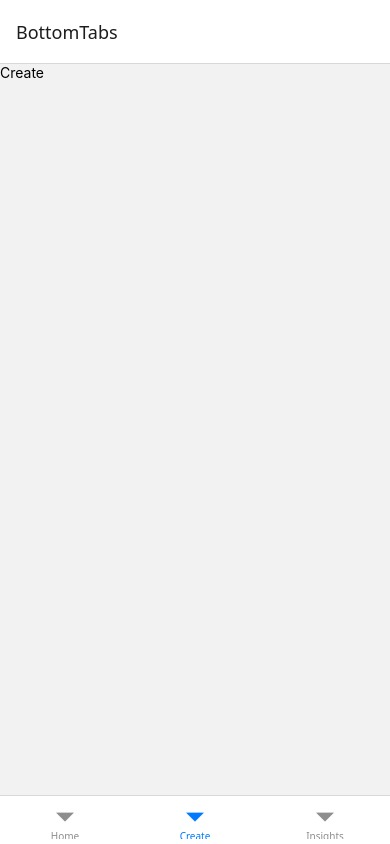
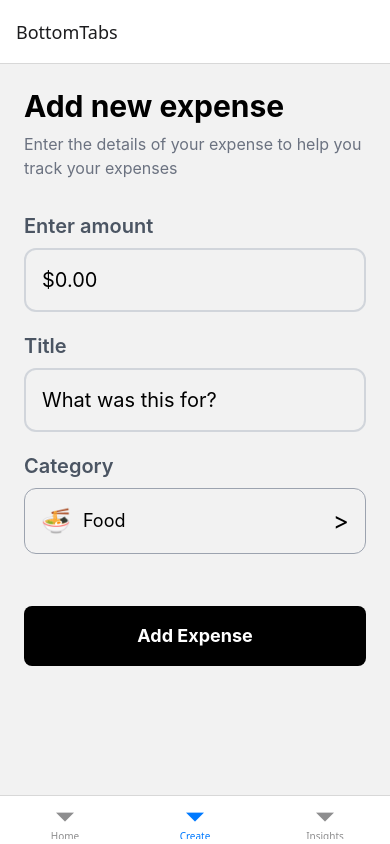
Before and after one commit to Kapsih/myFinanceTracker, a React Native app: screen /Create in a window 390 px wide. Built offline with nearby package versions, Linux system fonts and the light colour scheme.

Commit message:
Designed Create expense screen. Add temp values

```diff
--- a/src/screens/Create.js
+++ b/src/screens/Create.js
@@ -1,10 +1,71 @@
-import { StyleSheet, Text, View } from 'react-native'
-import React from 'react'
+import { StyleSheet, Text, View, ScrollView, TextInput, Pressable, Alert } from 'react-native'
+import { useState } from 'react';
+import tailwind from 'twrnc'
+const Create = () => {
+const [amount,setAmount] = useState(null);
+const [title,setTitle] = useState("");
 
-const Create = () => {
+const handleAddExpense = ()=>
+  {
+    if(!amount || !title){
+      console.log("All fields are required");
+      Alert.alert("All fields are required");
+      return;
+    }
+    console.log("amount", amount);
+    console.log("title", title);
+  }
+
   return (
     <View>
-      <Text>Create</Text>
+      <ScrollView contentContainerStyle={tailwind`p-6`}>
+        {/*Header Section*/}
+        <Text style={tailwind`text-3xl font-bold text-black`}>Add new expense</Text>
+        <Text style={tailwind`text-base text-gray-500 mt-2 mb-8`}>Enter the details of your expense to help you track your expenses</Text>
+        {/*Expense Form Section*/}
+
+        <View style={tailwind`mb-5`}>
+          <Text style={tailwind`text-xl font-semibold text-gray-600 mb-2`}>
+            Enter amount
+          </Text>
+          <TextInput
+              placeholder="$0.00"
+              style={tailwind`border-2 border-gray-300 p-4 rounded-xl text-xl`}
+              value = {amount}
+              onChangeText ={setAmount}
+              />
+        </View>
+
+        <View style={tailwind`mb-5`}>
+          <Text style={tailwind`text-xl font-semibold text-gray-600 mb-2`}>
+            Title
+          </Text>
+          <TextInput
+              placeholder="What was this for?"
+              style={tailwind`border-2 border-gray-300 p-4 rounded-xl text-xl`}
+              value = {title}
+              onChangeText ={setTitle}
+              />
+        </View>
+        {/*Input 3- category tbd*/}
+        <View style={tailwind`mb-5`}>
+          <Text style={tailwind`text-xl font-semibold text-gray-600 mb-2`}>
+            Category
+          </Text>
+          <Pressable style={tailwind`border border-gray-400 p-4 rounded-xl flex-row justify-between items-center`}>
+            <View style={tailwind`flex-row items-center`}>
+              <Text style={tailwind`text-2xl mr-3`}>🍜</Text>
+              <Text style={tailwind`text-lg`}>{"Food"}</Text>
+            </View>
+            <Text style={tailwind`text-2xl`}>&gt;</Text>
+          </Pressable>
+        </View>
+
+        {/*Footer Section*/}
+        <Pressable style={tailwind`bg-black p-4 rounded-lg mt-8`} onPress={handleAddExpense}>
+          <Text style={tailwind`text-white text-center text-lg font-bold`}>Add Expense</Text>
+        </Pressable>
+      </ScrollView>
     </View>
   )
 }
```
